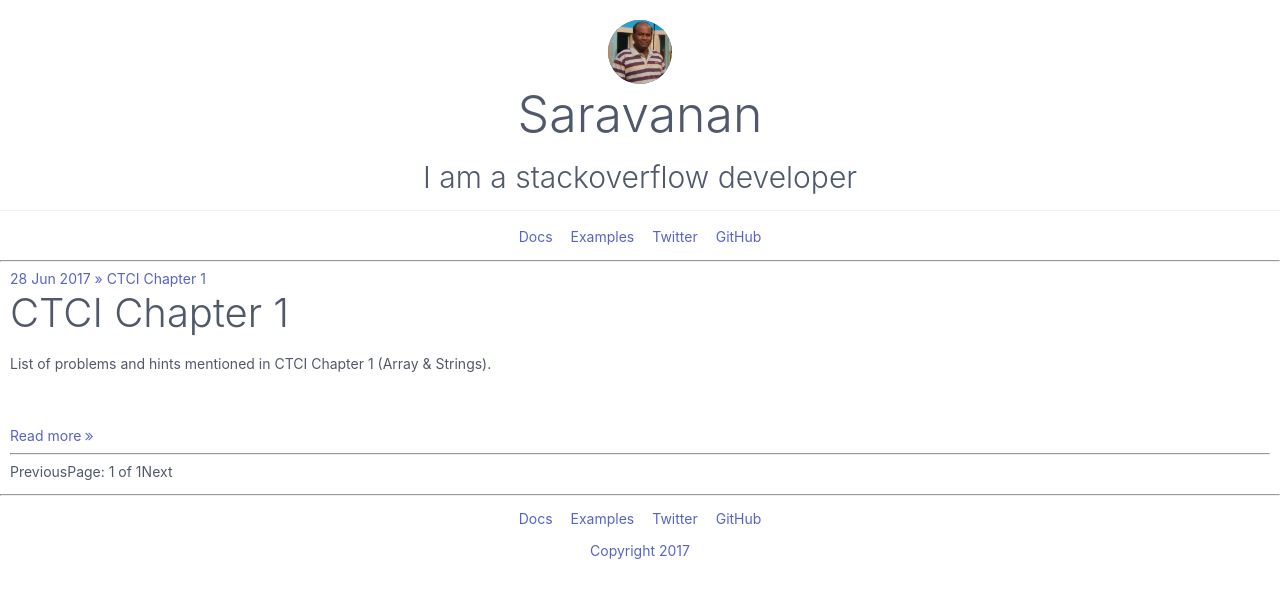
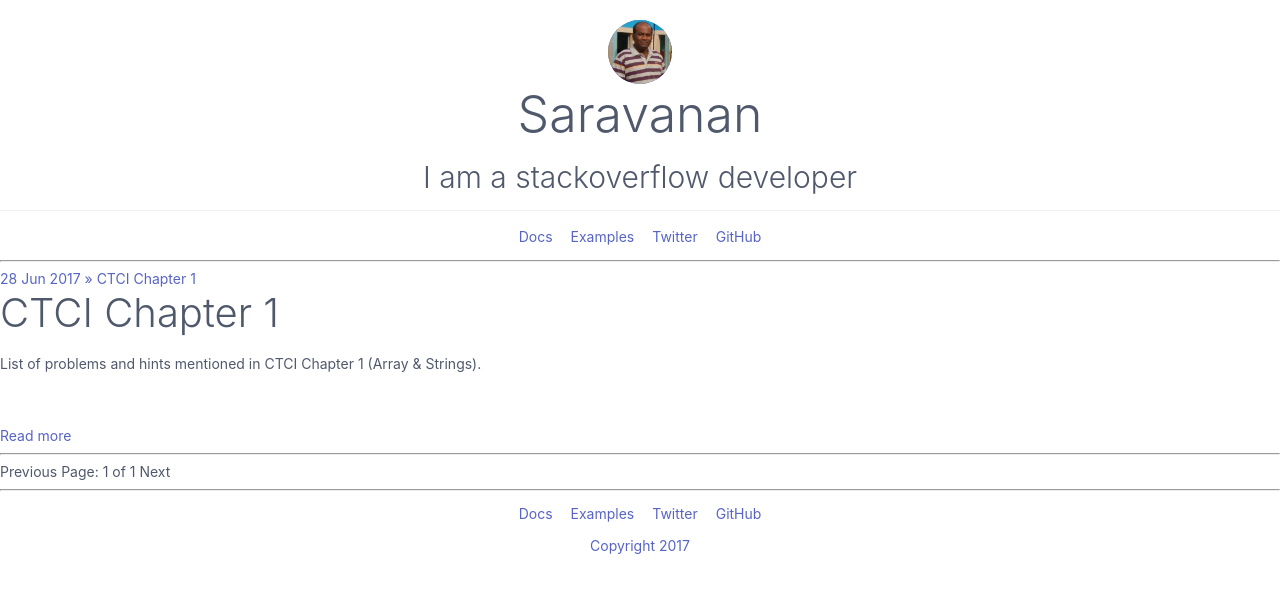
Before and after one commit to saravanaram/saravanaram.github.io.892017, a Jekyll site: the page built from index.html, in a window 1280 px wide. Shown: the top 598 px of the page. Built offline with Jekyll 4.4.1, drawn with Linux system fonts in a browser that asks for light colours; nearby versions of some CDN libraries; the list of posts is cut into pages by our own code.

Commit message:
Update index.html

```diff
--- a/index.html
+++ b/index.html
@@ -2,19 +2,19 @@
 title:
 layout: "standard"
 ---
-<div class="container">
+
   	{% for post in paginator.posts %}
-      <a class="lead" href="{{ post.url }}">
+      <a href="{{ post.url }}">
         <span>{{ post.date | date_to_string }} &raquo;</span> {{ post.title }}
       </a>
       {{ post.excerpt }}
       <br /><br />
-      <a class="mark lead" href="{{ post.url }}">Read more <i class="fa fa-angle-double-right" aria-hidden="true"></i>
+      <a href="{{ post.url }}">Read more
 </a>
       <hr />
       {% endfor %}
 
-    <div class="lead text-center pagination col-xs-12">
+
       {% if paginator.previous_page %}
         <a href="{{ paginator.previous_page_path }}" rel="prev" class="previous">Previous</a>
       {% else %}
@@ -26,5 +26,3 @@ layout: "standard"
       {% else %}
         <span class="next">Next</span>
       {% endif %}
-    </div>
-</div>
```
